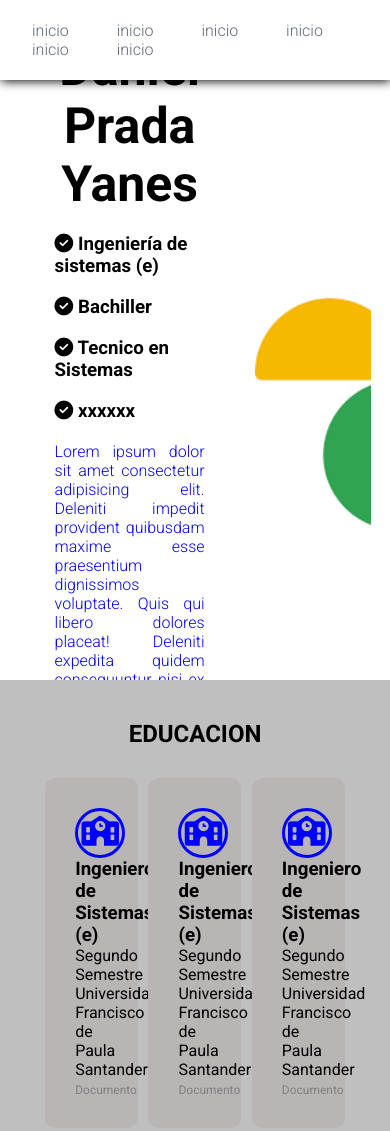
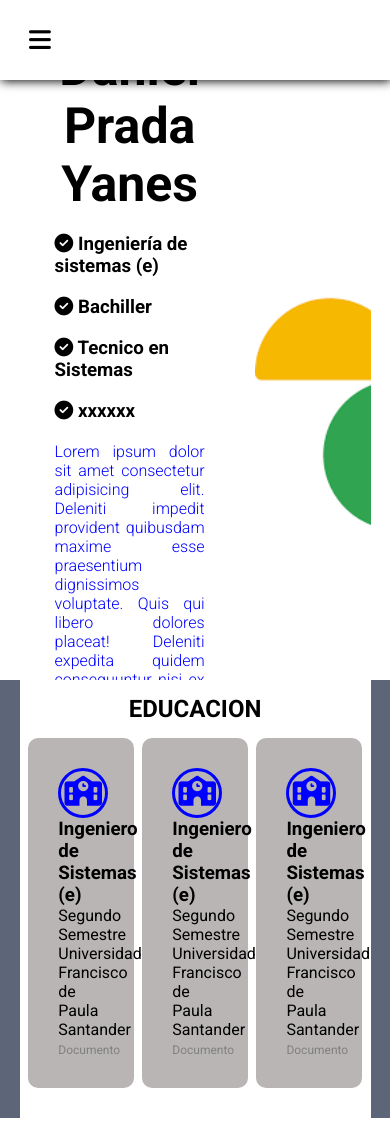
Before and after one commit to JordyPradaYanes/CURRICULUM, a plain HTML site: page index.html in a window 390 px wide. Shown: the top 1131 px of the page. Drawn offline with Linux system fonts and the light colour scheme.

Commit message:
add responsive movile and Js

```diff
--- a/css/estilo.css
+++ b/css/estilo.css
@@ -55,6 +55,19 @@ background-color: rgb(0, 89, 255);
 border-color: rgb(0, 89, 255);
 transition: all ease-in-out .5s;
 }
+.hamburguer{
+    width: 80px;
+    height: 80px;
+    text-align: center;
+    cursor: pointer;
+    transition: all 0.5s ease-in;
+    z-index: 100;
+    display: none;
+}
+.hamburguer>i{
+    font-size: 25px;
+    line-height: 80px;
+}
 .titulospro{
     text-align: left;
     margin: 20px 0;
@@ -102,19 +115,23 @@ transition: all ease-in-out .5s;
     box-shadow: 0 8px 32px rgba(97, 31, 31, 046);
  }
 /* ############Education############ */
+.section-education{
+    background-color: #5d6678;
+}
 .content-education{
     display: flex;
     flex-wrap: wrap;
-    padding: 40px;
-    justify-content: space-around;
-    background-color: rgb(192, 191, 191);
+    justify-content: space-evenly;
+    padding-bottom: 30px;
+    /* padding: 30px; */
+    /* background-color: rgb(192, 191, 191); */
 }
-.title{
+.section-education .title{
     width: 100%;
     text-align: center;
     display: block;
     text-transform: uppercase;
-    margin-bottom: 30px;
+    margin: 15px 0;
 }
 .education{
     width: 30%;
@@ -149,11 +166,18 @@ transition: all ease-in-out .5s;
 
 }
 /* ############Certificados############ */
+.certificados .title{
+    display: block;
+    width: 100%;
+    text-align: center;
+    text-transform: uppercase;
+    margin-top: 15px;
+}
 .content-certificados{
     display: flex;
     flex-wrap: wrap;
-    justify-content: center;
-    padding: 40px;
+    justify-content: space-evenly;
+    padding-bottom: 30px;
 }
 .certificado{
     background-color: rgb(211, 210, 210);
@@ -267,3 +291,38 @@ footer{
     background-color: rgb(0, 89, 255);
     border-color: rgb(0, 89, 255);
 }
+/* ###########BREAKPOINTS############## */
+@media screen and (max-width:700px) {
+
+    .enlaces-header{
+        position: fixed;
+        background-color: blue;
+        top: 0;
+        right: 0;
+        width: 100%;
+        height: 100vh;
+        display: flex;
+        flex-direction: column;
+        text-align: center;
+        align-items: center;
+        clip-path: circle(0.0% at 0 0);
+    }
+    .nav .hamburgueropen{
+        clip-path: circle(150% at 0 0);
+    }
+    .nav .enlaces-header a{
+        color: white;
+        text-transform: uppercase;
+        font-weight: 800;
+        margin-top: 20px;
+        width: 50%;
+        background-color: rgb(50, 50, 255);
+    }
+    .nav .enlaces-header a:hover{
+        color: blue;
+        background-color: white;
+    }
+    .hamburguer{
+        display: block;
+    }
+}
--- a/css/style.css
+++ b/css/style.css
@@ -21,3 +21,4 @@ input{
     background-color: deeppink;
     color: white;
 }
+/* ###########BREAKPOINTS############## */
--- a/index.html
+++ b/index.html
@@ -24,14 +24,16 @@
                     <a href="">inicio</a>
                     <a href="">inicio</a>
                     <a href="">inicio</a>
-                    <a href="">inicio</a>
-                    <a href="">inicio</a>
-                    <a href="">inicio</a>
+                    <a href="#education">Educacion</a>
+                    <a href="#certificates">Certificados</a>
+                    <a href="#footer">Contacto</a>
+                </div>
+                <div class="hamburguer">
+                    <i class="fa-solid fa-bars"></i>
                 </div>
             </section>
         </nav>
     </header>
-
     <div class="contenedor">
         <section class="contenido-header">
             <section class="textos-header">
@@ -53,11 +55,12 @@
             <img src="img/logo.png" alt="Foto de Perfil">
         </section>
     </div>
-    <section class="content-education">
-        <!-- <div class="contenedor"> -->
+    <section id="education" class="section-education">
+        <div class="contenedor">
             <div class="title">
                 <h2>Educacion</h2>
             </div>
+            <div class="content-education">
                 <div class="education">
                     <i class="fa-solid fa-school"></i>
                     <h3>Ingeniero de Sistemas (e)</h3>
@@ -79,11 +82,13 @@
                         <p>Universidad Francisco de Paula Santander</p>
                         <a href="Docs/documento" target="_blank">Documento</a>
                     </div>
-        <!-- </div> -->
+                </div>
+            </div>
+        </div>
      </section>
      <br>
-     <section class="certificados">
-        <!-- <div class="contenedor"> -->
+     <section id="certificates" class="certificados">
+        <div class="contenedor">
             <div class="title">
                 <h2>Certificados</h2>
             </div>
@@ -137,10 +142,10 @@
                     <a href="img/certificado.png" target="_blank">Ver</a>
                 </div>
             </div>
-        <!-- </div> -->
+        </div>
      </section>
     <!-- Pie de pagina -->
-    <footer>
+    <footer id="footer">
         <div class="partFooter">
             <img src="img/logo.png" alt="Foto de perfil">
         </div>
@@ -178,6 +183,8 @@
             </div>
         </div>
     </footer>
+    <!-- ##########SCRIPTS############## -->
+    <script src="js/ejercicio.js"></script>
     <script src="js/ejercicio.js"></script>
     <script src="https://kit.fontawesome.com/459ee9189d.js" crossorigin="anonymous"></script>
 </body>
--- /dev/null
+++ b/js/ejercicio.js
@@ -0,0 +1,16 @@
+let enlaces_header=document.querySelectorAll(".enlaces-header")[0];
+let icon_hamburguer=true;
+document.querySelectorAll(".hamburguer")[0].addEventListener("click",function(){
+    if(icon_hamburguer){
+        document.querySelectorAll(".hamburguer")[0].style.color="#fff";
+        icon_hamburguer=false;
+    }else{
+        document.querySelectorAll(".hamburguer")[0].style.color="#000";
+        icon_hamburguer=true;
+    }
+    enlaces_header.classList.toggle("hamburgueropen");
+})
+document.querySelectorAll(".enlaces-header")[0].addEventListener("click",function(){
+    enlaces_header.classList.toggle("hamburgueropen");
+    document.querySelectorAll(".hamburguer")[0].style.color="#000";
+})
```
Lines whose indentation alone changed are shown as unchanged.
